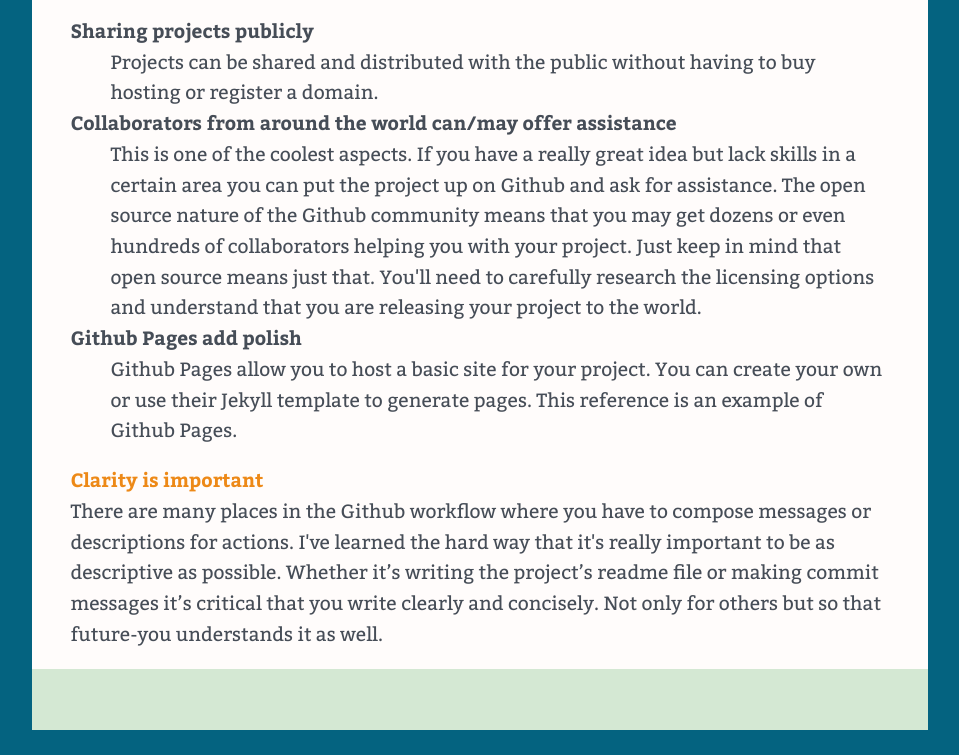
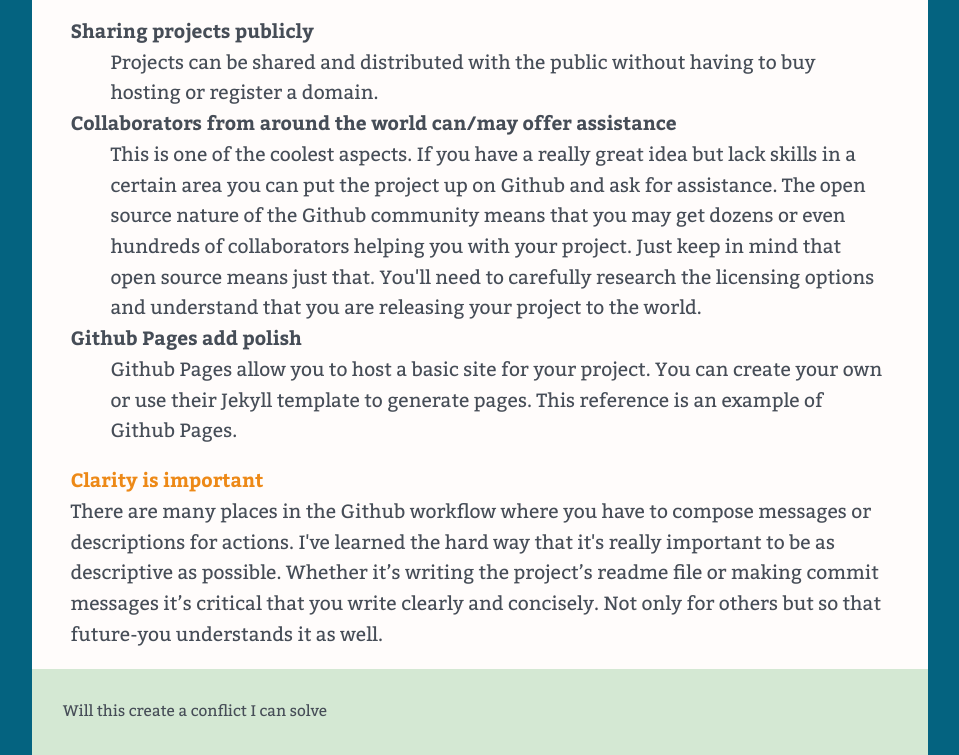
Before and after one commit to KD-Neeley/github-for-web-designers, a plain HTML site: page index.html in a window 1280 px wide. Shown: the part 2928-3683 px from the top of the page, without its empty margins (160-1119 px from the left). Before the commit the page ends 3658 px from the top, so only its background shows below. Drawn offline with nearby package versions, Linux system fonts and the light colour scheme.

```diff
--- a/index.html
+++ b/index.html
@@ -92,7 +92,7 @@
       <figure></figure>
     </p>
     </main>
-    <footer>
+    <footer>  Will this create a conflict I can solve
     </footer>
         <script>
 //use the modernizr load to load up external scripts. This will load the scripts asynchronously, but the order listed matters. Although it will load all scripts in parallel, it will execute them in the order listed
```
Also changed, not shown: 1 other file.
